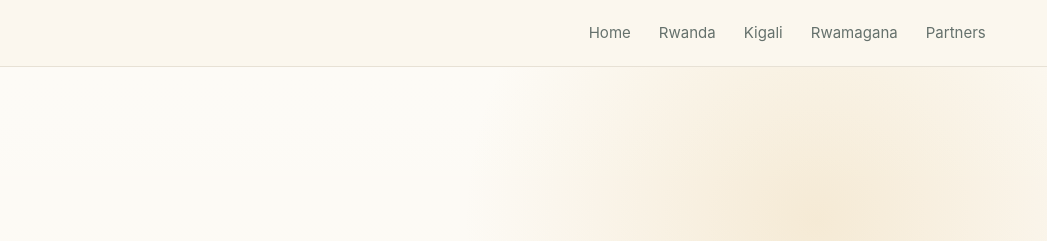
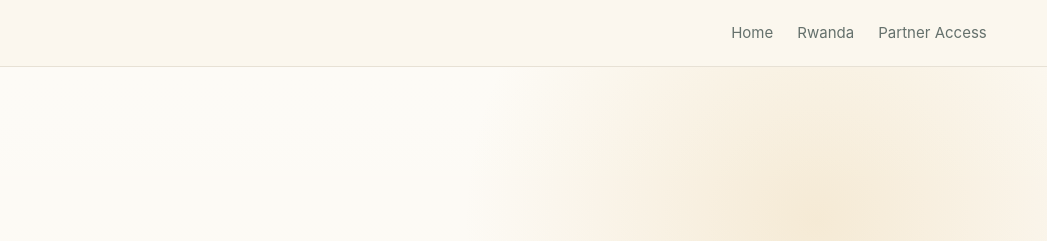
Before and after one commit to babouclionm/zuri_demo, a plain HTML site: page cities/kigali.html in a window 1280 px wide. Shown: the top 241 px of the page, 233-1280 px from the left. Drawn offline with Linux system fonts and the light colour scheme.

Commit message:
Streamline prototype navigation

```diff
--- a/cities/kigali.html
+++ b/cities/kigali.html
@@ -19,9 +19,7 @@
       <nav class="nav-links" aria-label="Primary navigation">
         <a href="../index.html">Home</a>
         <a href="../countries/rwanda.html">Rwanda</a>
-        <a href="kigali.html">Kigali</a>
-        <a href="rwamagana.html">Rwamagana</a>
-        <a href="../partners.html#partner-intake">Partners</a>
+        <a href="../partners.html#partner-intake">Partner Access</a>
       </nav>
     </header>
 
--- a/styles.css
+++ b/styles.css
@@ -86,11 +86,13 @@ textarea {
 
 .nav-links {
   display: flex;
-  flex: 1 1 100%;
-  gap: 8px;
-  justify-content: space-between;
+  flex: 0 1 auto;
+  flex-wrap: wrap;
+  gap: 6px;
+  justify-content: flex-end;
+  margin-left: auto;
   color: var(--muted);
-  font-size: 0.88rem;
+  font-size: 0.86rem;
 }
 
 .nav-links a,
@@ -102,7 +104,7 @@ textarea {
   display: inline-flex;
   min-height: 34px;
   align-items: center;
-  padding: 0 10px;
+  padding: 0 9px;
   border-radius: 999px;
 }
 
@@ -113,9 +115,9 @@ textarea {
 }
 
 .nav-links .partner-nav-cta {
-  min-height: 44px;
+  min-height: 40px;
   gap: 8px;
-  padding: 0 16px;
+  padding: 0 12px 0 14px;
   color: #fff;
   background:
     linear-gradient(135deg, var(--sage-dark), var(--sage));
```
Also changed, not shown: cities/lincoln.html (+1 -3 lines), cities/omaha.html (+1 -3 lines), cities/rwamagana.html (+1 -3 lines), countries/rwanda.html (+1 -2 lines), countries/us.html (+1 -2 lines), guest.html (+1 -4 lines), partners.html (+0 -2 lines).
